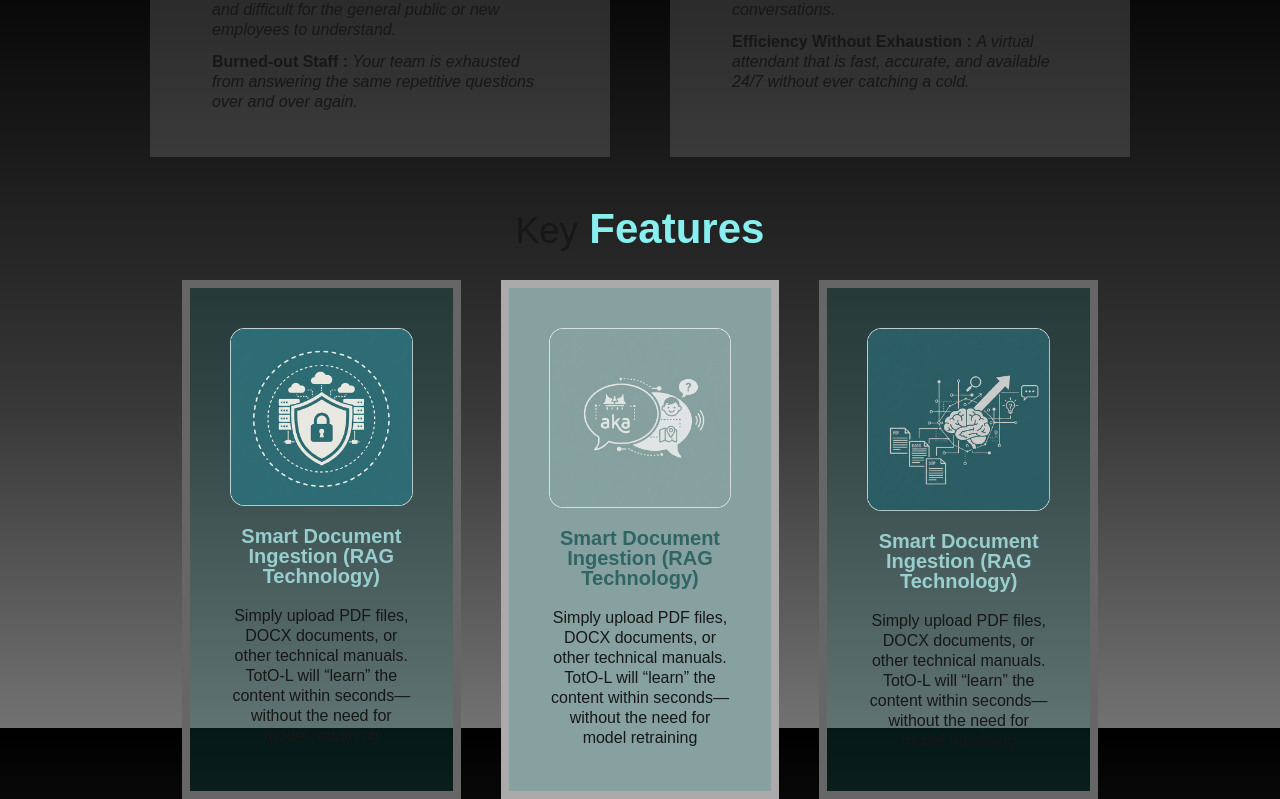
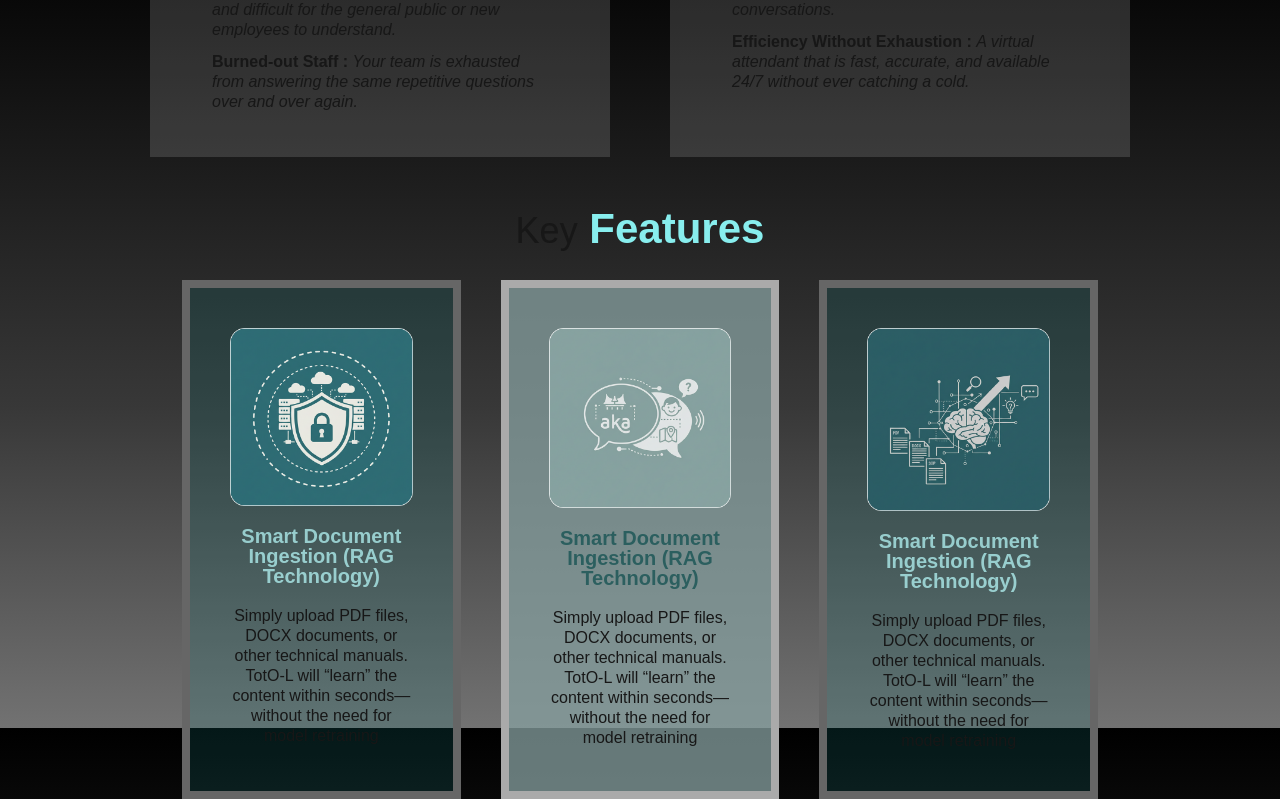
Before and after one commit to lowhanfish/TotO-web, a Next.js app: page / in a window 1280 px wide. Shown: the part 872-1671 px from the top of the page. Built offline with nearby package versions, Linux system fonts and the light colour scheme; a web font is replaced by a local one.

Commit message:
added Key Features

```diff
--- a/app/page.tsx
+++ b/app/page.tsx
@@ -89,7 +89,7 @@ export default function Home() {
               <p className="text-[20px] font-semibold opacity-70 leading-5 text-ltwo-7 pt-5">Smart Document Ingestion (RAG Technology)</p>
               <p className="font-light text-[16px] leading-5 pt-5">Simply upload PDF files, DOCX documents, or other technical manuals. TotO-L will “learn” the content within seconds—without the need for model retraining</p>
             </div>
-            <div className="flex-1 p-10 bg-[#87A1A0] text-center border-8 border-lfirst-5 rounded-[24]">
+            <div className="flex-1 p-10 bg-[#87A1A0]/75 text-center border-8 border-lfirst-5 rounded-[24]">
               <Image src="/images/key2.png" alt="" width={1920} height={600} className="w-full h-auto object-cover" />
               <p className="text-[20px] font-semibold opacity-70 leading-5 text-ltwo-1 pt-5">Smart Document Ingestion (RAG Technology)</p>
               <p className="font-light text-[16px] leading-5 pt-5">Simply upload PDF files, DOCX documents, or other technical manuals. TotO-L will “learn” the content within seconds—without the need for model retraining</p>
```
